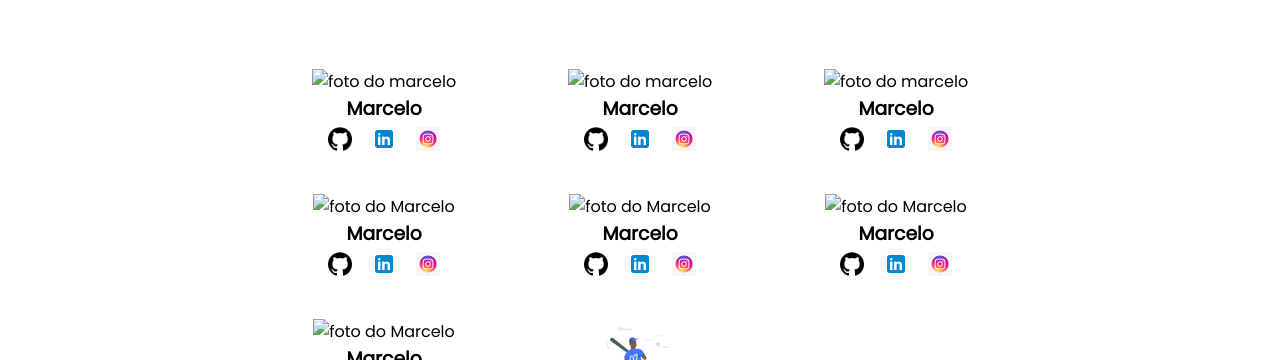
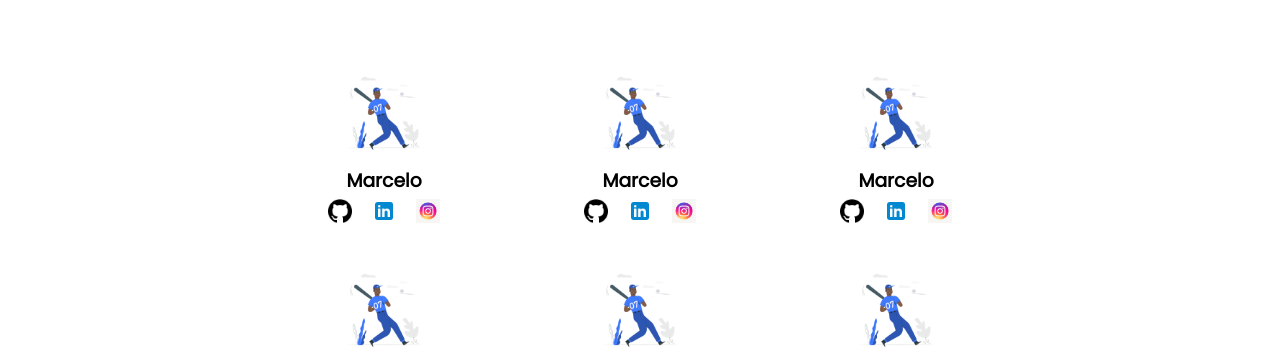
Before and after one commit to beccklyy/Rebecca---2B, a plain HTML site: page index.html in a window 1280 px wide. Shown: the part 547-907 px from the top of the page. Drawn offline with Linux system fonts and the light colour scheme.

Commit message:
ç,nmkmj

```diff
--- a/index.html
+++ b/index.html
@@ -31,21 +31,21 @@
         <div class="estudante-todos">
         <span></span>
         <div class="estudante-div">
-            <img class="estudante-imagem" src="Home run-pana.png" alt="foto do marcelo">
+            <img class="estudante-imagem" src="IMG/Home run-pana.png" alt="foto do marcelo">
             <h3 class="estudante-nome">Marcelo</h3>
             <a href="https://github.com/marcelopaludetto"><img class="estudante-icone" src="IMG/github.png" alt="icone github"></a>
             <a href="https://linkedin.com/marcelopaludetto"><img class="estudante-icone" src="IMG/linkedin.png" alt="icone linkedin"></a>
             <a href="https://instagram.com/marcelopaludetto"><img class="estudante-icone" src="IMG/instagram.png" alt="icone instagram"></a>
         </div>
         <div class="estudante-div">
-            <img class="estudante-imagem" src="Home run-pana.png" alt="foto do marcelo">
+            <img class="estudante-imagem" src="IMG/Home run-pana.png" alt="foto do marcelo">
             <h3 class="estudante-nome">Marcelo</h3>
             <a href="https://github.com/GabrielaM-L"><img class="estudante-icone" src="IMG/github.png" alt="icone github"></a>
             <a href="https://www.linkedin.com/in/gabriela-marcomini-de-lima/"><img class="estudante-icone" src="IMG/linkedin.png" alt="icone linkedin"></a>
             <a href="https://www.instagram.com/gabriela_marcomini/"><img class="estudante-icone" src="IMG/instagram.png" alt="icone instagram"></a>
         </div>
         <div class="estudante-div">
-            <img class="estudante-imagem" src="Home run-pana.png" alt="foto do marcelo">
+            <img class="estudante-imagem" src="IMG/Home run-pana.png" alt="foto do marcelo">
             <h3 class="estudante-nome">Marcelo</h3>
             <a href="https://github.com/LizandraDuarte40"><img class="estudante-icone" src="IMG/github.png" alt="icone github"></a>
             <a href="https://www.linkedin.com/in/lizandrarlm-duarte/"><img class="estudante-icone" src="IMG/linkedin.png" alt="icone linkedin"></a>
@@ -54,21 +54,21 @@
         <span></span>
         <span></span>
         <div class="estudante-div">
-            <img class="estudante-imagem" src="Home run-pana.png" alt="foto do Marcelo">
+            <img class="estudante-imagem" src="IMG/Home run-pana.png" alt="foto do Marcelo">
             <h3 class="estudante-nome">Marcelo</h3>
             <a href="https://github.com/JoiceAlura"><img class="estudante-icone" src="IMG/github.png" alt="icone github"></a>
             <a href="https://www.linkedin.com/in/joicebarbaresco/"><img class="estudante-icone" src="IMG/linkedin.png" alt="icone linkedin"></a>
             <a href="https://www.instagram.com/joicebarbaresco/"><img class="estudante-icone" src="IMG/instagram.png" alt="icone instagram"></a>
         </div>
         <div class="estudante-div">
-            <img class="estudante-imagem" src="Home run-pana.png" alt="foto do Marcelo">
+            <img class="estudante-imagem" src="IMG/Home run-pana.png" alt="foto do Marcelo">
             <h3 class="estudante-nome">Marcelo</h3>
             <a href="https://github.com/MagePSR"><img class="estudante-icone" src="IMG/github.png" alt="icone github"></a>
             <a href="https://www.linkedin.com/in/mariageovanna"><img class="estudante-icone" src="IMG/linkedin.png" alt="icone linkedin"></a>
             <a href="https://www.instagram.com/magpsr/"><img class="estudante-icone" src="IMG/instagram.png" alt="icone instagram"></a>
         </div>
         <div class="estudante-div">
-            <img class="estudante-imagem" src="Home run-pana.png" alt="foto do Marcelo">
+            <img class="estudante-imagem" src="IMG/Home run-pana.png" alt="foto do Marcelo">
             <h3 class="estudante-nome">Marcelo</h3>
             <img class="estudante-icone" src="IMG/github.png" alt="icone github">
             <a href="https://www.linkedin.com/in/olhe/"><img class="estudante-icone" src="IMG/linkedin.png" alt="icone linkedin"></a>
@@ -77,7 +77,7 @@
         <span></span>
         <span></span>
         <div class="estudante-div">
-            <img class="estudante-imagem" src="Home run-pana.png" alt="foto do Marcelo">
+            <img class="estudante-imagem" src="IMG/Home run-pana.png" alt="foto do Marcelo">
             <h3 class="estudante-nome">Marcelo</h3>
             <a href="https://github.com/rafaelamunhoz12"><img class="estudante-icone" src="IMG/github.png" alt="icone github"></a>
             <a href="http://linkedin.com/in/rafaela-felix-munhoz-oliveira-02160a10a"><img class="estudante-icone" src="IMG/linkedin.png" alt="icone linkedin"></a>
```
